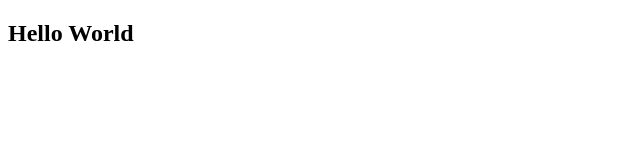
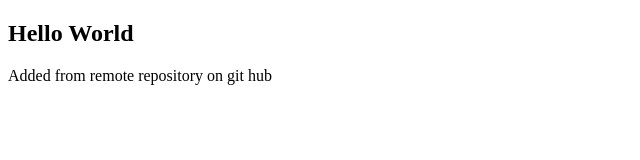
Before and after one commit to keithsportfolio/test-2, a plain HTML site: page index.html in a window 1280 px wide. Shown: the whole page, without its empty margins (0-640 px from the left). Drawn offline with Linux system fonts and the light colour scheme.

Commit message:
Update index.html

```diff
--- a/index.html
+++ b/index.html
@@ -7,5 +7,6 @@
 </head>
 <body>
     <h2> Hello World</h2>
+    <p>Added from remote repository on git hub</p>
 </body>
 </html>
```
